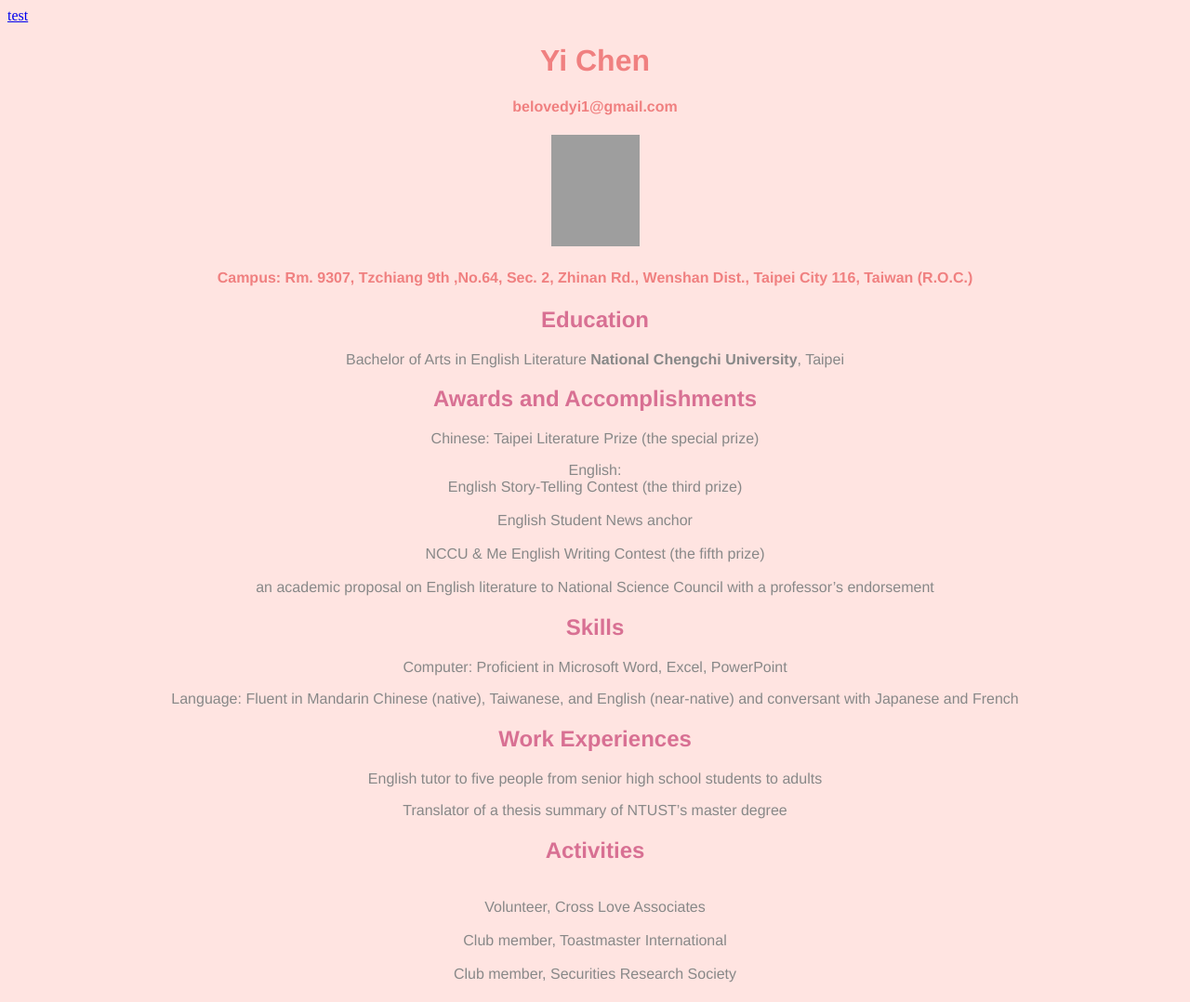
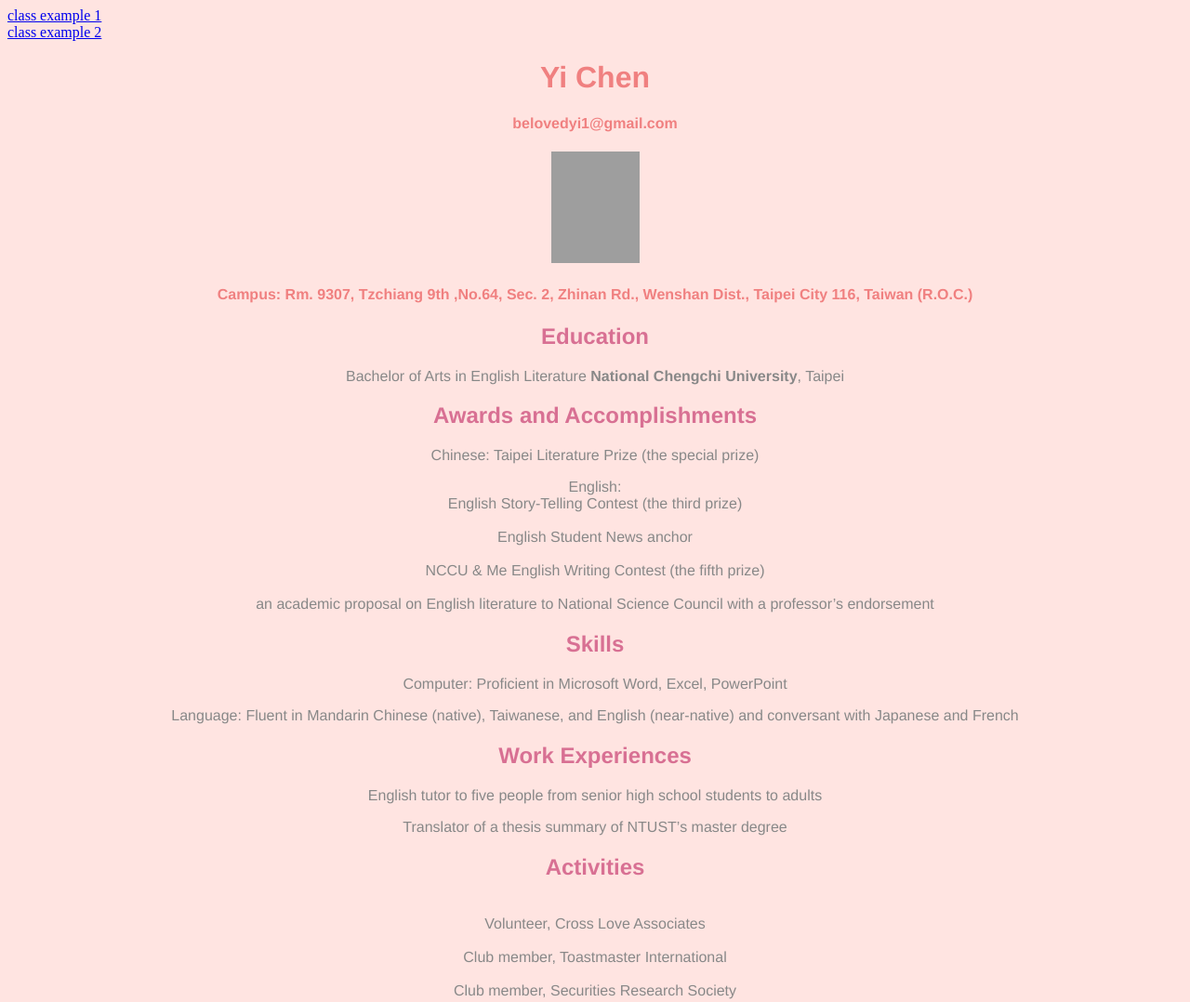
Before and after one commit to heyyysunshine/heyyysunshine.github.io, a plain HTML site: page index.html in a window 1280 px wide. Shown: the whole page at 93% size. Drawn offline with Linux system fonts and the light colour scheme; grey boxes are pictures that could not be loaded.

Commit message:
add a hyperlink

```diff
--- a/index.html
+++ b/index.html
@@ -9,7 +9,8 @@
 </head>
 
 <body>
-    <a href="lounge/lounge.html">test</a>
+    <a href="lounge/lounge.html">class example 1</a>
+    <br><a href="mypod-begin/index.html">class example 2</a></br>
     <center>
         <font face="Helvetica">
             <font color="#F08080">
```
